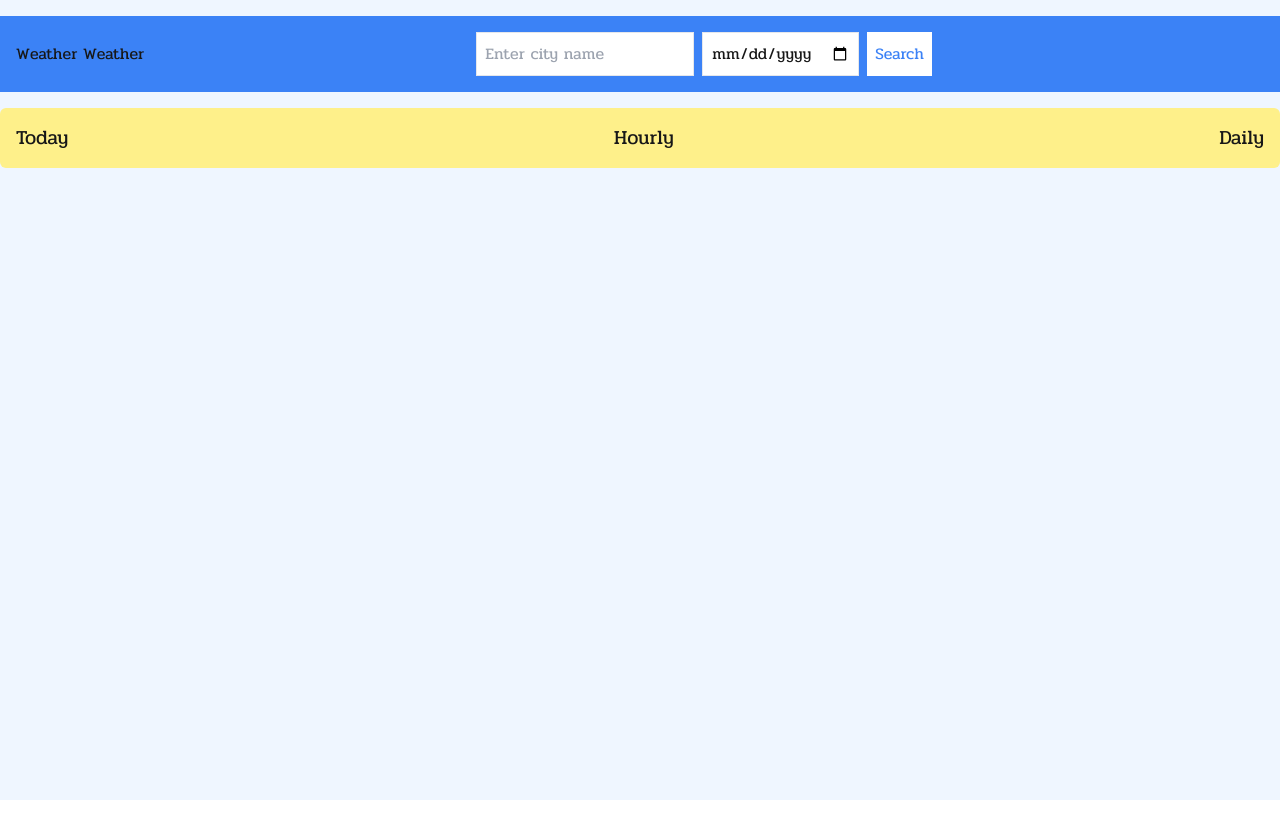
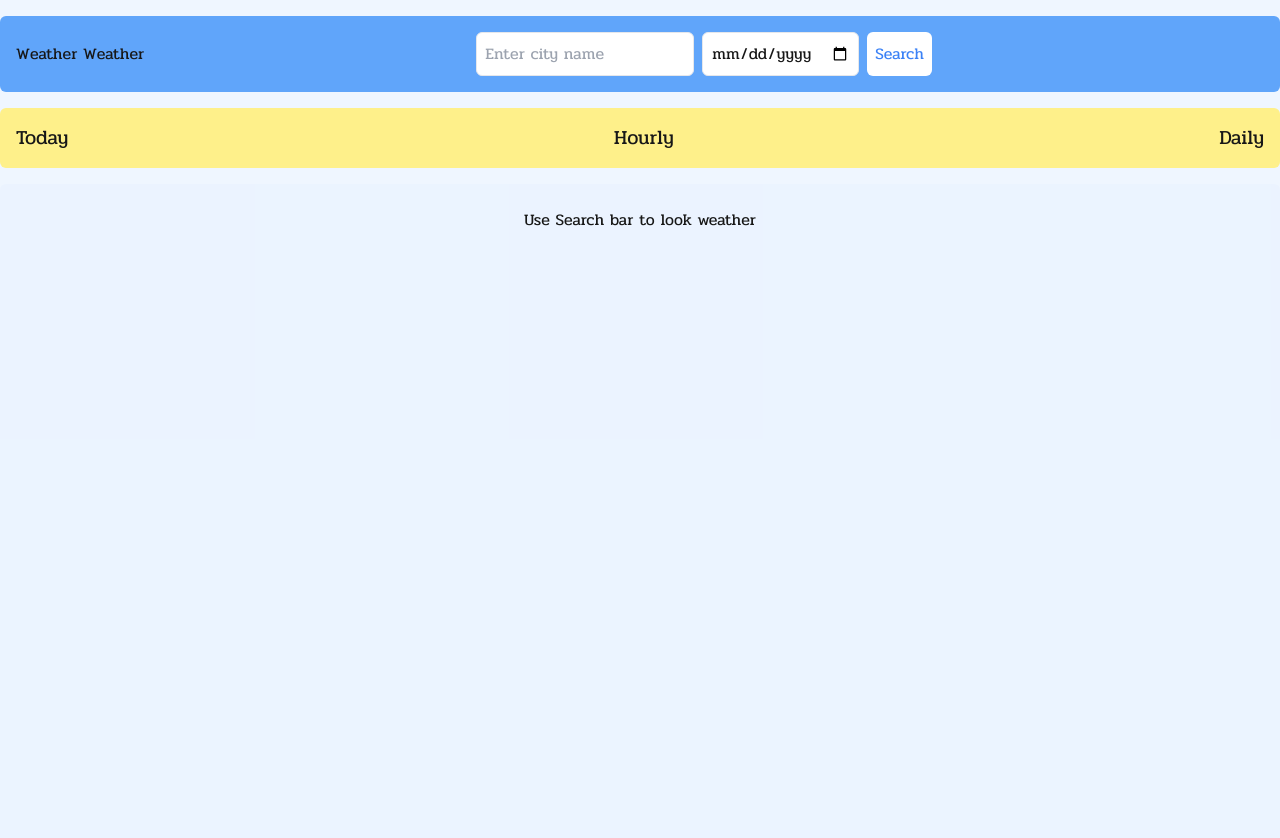
Before and after one commit to remre/weatheryesterday, a Next.js app: page /today in a window 1280 px wide. Shown: the top 838 px of the page. Before the commit the page ends 800 px from the top, so only its background shows below. Built offline with nearby package versions, Linux system fonts and the light colour scheme.

Commit message:
fix: typos and small postionings

```diff
--- a/src/app/page.tsx
+++ b/src/app/page.tsx
@@ -4,7 +4,7 @@ import React from 'react';
 // import Weather from '@/components/Weather/Weather';
 export default function Home() {
   return (
-    <div className="mx-auto container justify-center">
+    <div className="mx-auto container justify-center flex items-center flex-col">
       <h1>Welcome to the Weather App</h1>
       <p>Select a tab to view the weather forecast.</p>
     </div>
--- a/src/app/today/page.tsx
+++ b/src/app/today/page.tsx
@@ -13,11 +13,20 @@ const Today = () => {
   if (error) return <p>Error: {error}</p>;
 
   return (
-    <div className="flex flex-col items-center justify-center bg-blue-100">
-      {weatherData && <Weather weatherData={weatherData} pastWeatherData={pastWeatherData} />}
-      {/* Use the updated WeatherComparison component */}
-      {weatherData && pastWeatherData && <WeatherComparison />}
-    </div>
+    <section className="flex flex-col items-center justify-start bg-blue-100 p-6 bg-opacity-20 min-h-screen">
+      {weatherData ? (
+        <>
+          <h1 className="flex text-2xl font-bold mb-4">Current Weather </h1>
+
+          <div className="flex flex-row space-x-2 items-start justify-center">
+            {weatherData && <Weather weatherData={weatherData} pastWeatherData={pastWeatherData} />}
+            {weatherData && pastWeatherData && <WeatherComparison />}
+          </div>
+        </>
+      ) : (
+        <div>Use Search bar to look weather</div>
+      )}
+    </section>
   );
 };
 
--- a/src/components/HeaderBar/HeaderBar.tsx
+++ b/src/components/HeaderBar/HeaderBar.tsx
@@ -1,4 +1,3 @@
-// src/components/HeaderBar/HeaderBar.tsx
 'use client';
 
 import React, { useState } from 'react';
@@ -9,7 +8,7 @@ import { FontAwesomeIcon } from '@fortawesome/react-fontawesome';
 import Link from 'next/link';
 
 const HeaderBar = () => {
-  const { locationData, fetchWeather, fetchPastWeather } = useWeather();
+  const { locationData, fetchWeather, fetchPastWeather, setLocationData } = useWeather();
   const router = useRouter();
   const [city, setCity] = useState('');
   const [date, setDate] = useState('');
@@ -25,6 +24,9 @@ const HeaderBar = () => {
   const handleSubmit = async (e: React.FormEvent) => {
     e.preventDefault();
     console.log('Selected Date:', date);
+    if (!city) {
+      setLocationData(null); // Clear location data if city input is empty
+    }
     if (date) {
       await fetchPastWeather(city, date);
       router.push('/past');
@@ -35,7 +37,7 @@ const HeaderBar = () => {
   };
 
   return (
-    <header className="bg-blue-500 p-4 flex flex-row items-center justify-between">
+    <header className="bg-blue-400 p-4 flex flex-row items-center justify-between rounded-md">
       <div className="flex">
         <Link href="/">Weather Weather</Link>
       </div>
@@ -46,16 +48,16 @@ const HeaderBar = () => {
             value={city}
             onChange={handleCityChange}
             placeholder="Enter city name"
-            className="border p-2"
+            className="border p-2 rounded-md"
           />
           <input
             type="date"
             value={date}
             onChange={handleDateChange}
             placeholder="Enter date"
-            className="border p-2"
+            className="border p-2 rounded-md"
           />
-          <button type="submit" className="bg-white text-blue-500 p-2">
+          <button type="submit" className="bg-white text-blue-500 p-2 rounded-md">
             Search
           </button>
         </form>
--- a/src/components/Weather/Weather.tsx
+++ b/src/components/Weather/Weather.tsx
@@ -82,7 +82,7 @@ export const WeatherCard: React.FC<WeatherCardProps> = ({
     <div
       className={`p-6 rounded-lg shadow-md bg-white bg-opacity-90 transition-transform transform justify-center  flex ${
         type === 'Hourly' ? 'flex-row items-center space-x-2' : 'flex-col'
-      } space-y-2`}
+      } space-y-2 `}
     >
       {/* <h1>{type} Weather</h1>
       <div className="flex flex-col"> */}
@@ -205,7 +205,7 @@ const Weather: React.FC<WeatherDataProps> = ({ weatherData, pastWeatherData }) =
   const iconUrl = `https://openweathermap.org/img/wn/${weatherData.current.weather[0].icon}@2x.png`;
 
   return (
-    <div className="flex  justify-center flex-row space-x-3">
+    <section className="flex  justify-center flex-row space-x-3">
       {weatherData ? (
         <div className="flex flex-col ">
           <WeatherCard
@@ -220,7 +220,7 @@ const Weather: React.FC<WeatherDataProps> = ({ weatherData, pastWeatherData }) =
           />
 
           {/* Geçmiş hava durumu verileri burada gösterilecek */}
-          {pastWeatherData && (
+          {/* {pastWeatherData && (
             <div className="mt-4">
               <WeatherCard
                 time={readableDateYesterday}
@@ -235,12 +235,12 @@ const Weather: React.FC<WeatherDataProps> = ({ weatherData, pastWeatherData }) =
                 windSpeed={pastWeatherData.wind.max.speed}
               />
             </div>
-          )}
+          )} */}
         </div>
       ) : (
         <p>Please enter a city to see the weather data.</p>
       )}
-    </div>
+    </section>
   );
 };
 
--- a/src/components/WeatherComparision/WeatherComparision.tsx
+++ b/src/components/WeatherComparision/WeatherComparision.tsx
@@ -138,12 +138,17 @@ const WeatherComparison: React.FC = () => {
   );
 
   return (
-    <div className="p-6 rounded-lg shadow-md bg-white mt-4">
-      <h2 className="text-xl font-bold mb-4">Weather Comparison</h2>
+    <div className="relative p-6 rounded-lg shadow-md bg-white mt-4 hover:bg-black hover:text-white transition-all duration-300">
+      <div className="opacity-80  transition-opacity duration-300">
+        <h2 className="text-xl font-bold mb-4">Weather Comparison</h2>
+        <p className="text-lg">Temperature: Today is {temperatureDescription}.</p>
 
-      <p className="text-lg">Temperature: Today is {temperatureDescription}.</p>
-      <p className="text-lg">Wind Speed: {windSpeedDescription}.</p>
-      <p className="text-lg">Precipitation: {precipitationDescription}</p>
+        <p className="text-lg">Wind Speed: {windSpeedDescription}.</p>
+        <p className="text-lg">Precipitation: {precipitationDescription}</p>
+      </div>
+      <div className="absolute inset-0 flex items-center justify-center opacity-0 hover:opacity-100 transition-opacity duration-300">
+        <h2 className="text-2xl font-bold opacity-25">Weather Comparison</h2>
+      </div>
     </div>
   );
 };
--- a/src/context/WeatherContext.tsx
+++ b/src/context/WeatherContext.tsx
@@ -14,7 +14,15 @@ interface WeatherData {
     weather_overview: string;
     weather: { description: string; main: string }[];
   };
-  hourly: { dt: number; temp: number; weather: { description: string; main: string }[] }[];
+
+  hourly: {
+    dt: number;
+    temp: number;
+    rain: number;
+    snow: number;
+    pop: number;
+    weather: { description: string; main: string; icon: string }[];
+  }[];
   daily: {
     dt: number;
     rain: number;
@@ -63,6 +71,7 @@ interface WeatherContextProps {
   weatherData: WeatherData | null;
   pastWeatherData: PastWeatherData | null; // Yeni alan
   locationData: LocationData | null;
+  setLocationData: React.Dispatch<React.SetStateAction<LocationData | null>>;
   setWeatherData: React.Dispatch<React.SetStateAction<WeatherData | null>>;
   setPastWeatherData: React.Dispatch<React.SetStateAction<PastWeatherData | null>>; // Yeni fonksiyon
   // fetchYesterdayWeather: (city: string) => Promise<void>;
@@ -149,7 +158,7 @@ export const WeatherProvider: React.FC<{ children: ReactNode }> = ({ children })
         weatherData,
         pastWeatherData, // Yeni alan
         locationData,
-
+        setLocationData,
         setWeatherData,
         setPastWeatherData,
         fetchWeather,
```
